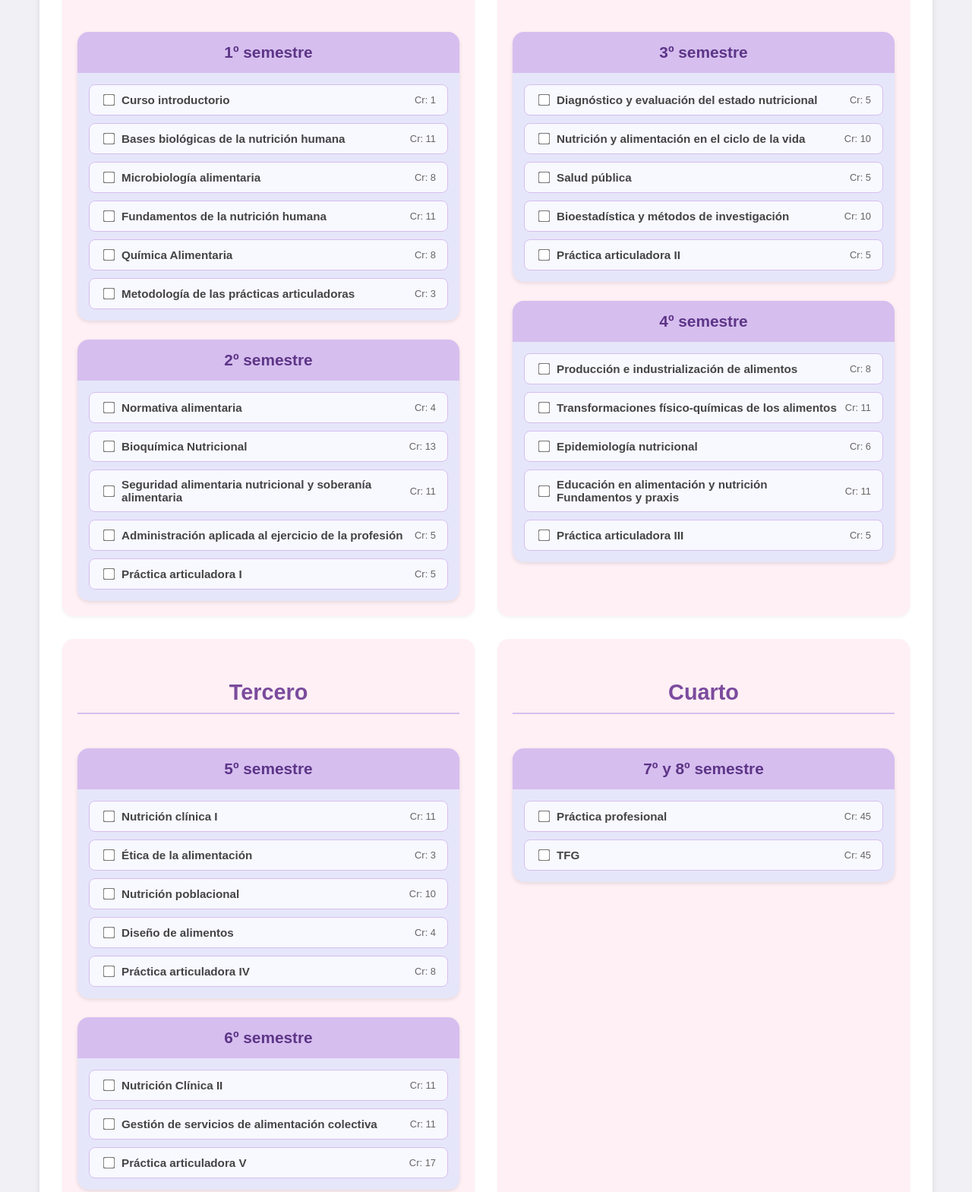
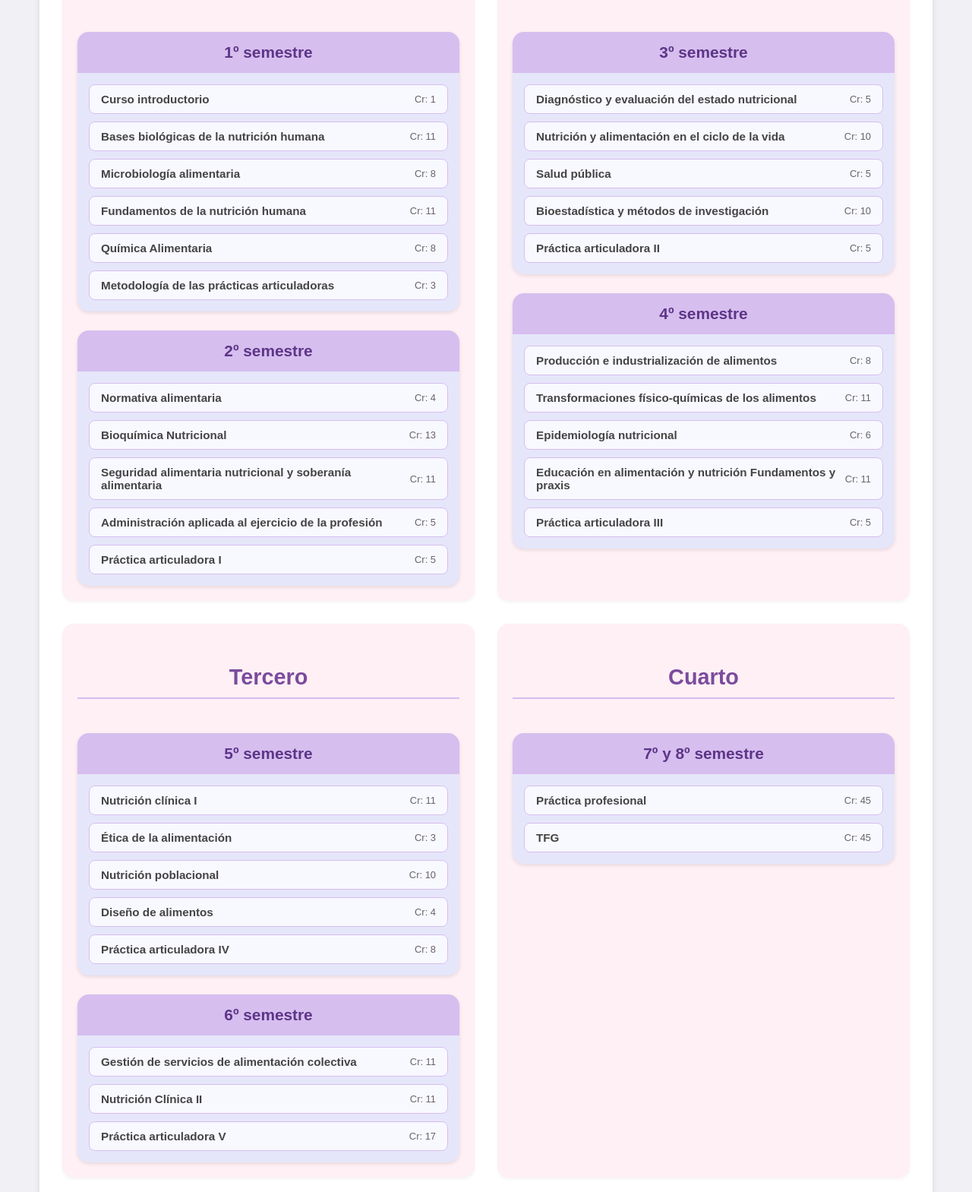
Before and after one commit to antooo82/NUTT, a plain HTML site: page index.html in a window 1280 px wide. Shown: the part 325-1894 px from the top of the page at 76% size. Drawn offline with Linux system fonts and the light colour scheme.

Commit message:
Update index.html

```diff
--- a/index.html
+++ b/index.html
@@ -15,47 +15,29 @@
             <div class="semester-box">
                 <h3>1º semestre</h3>
                 <div class="course-list">
-                    <div class="course-item">
-                        <label>
-                            <input type="checkbox" data-credits="1">
+                    <div class="course-item" data-credits="1">
                         <span class="course-name">Curso introductorio</span>
                         <span class="course-credits">Cr: 1</span>
-                        </label>
                     </div>
-                    <div class="course-item">
-                        <label>
-                            <input type="checkbox" data-credits="11">
+                    <div class="course-item" data-credits="11">
                         <span class="course-name">Bases biológicas de la nutrición humana</span>
                         <span class="course-credits">Cr: 11</span>
-                        </label>
                     </div>
-                    <div class="course-item">
-                        <label>
-                            <input type="checkbox" data-credits="8">
+                    <div class="course-item" data-credits="8">
                         <span class="course-name">Microbiología alimentaria</span>
                         <span class="course-credits">Cr: 8</span>
-                        </label>
                     </div>
-                    <div class="course-item">
-                        <label>
-                            <input type="checkbox" data-credits="11">
+                    <div class="course-item" data-credits="11">
                         <span class="course-name">Fundamentos de la nutrición humana</span>
                         <span class="course-credits">Cr: 11</span>
-                        </label>
                     </div>
-                    <div class="course-item">
-                        <label>
-                            <input type="checkbox" data-credits="8">
+                    <div class="course-item" data-credits="8">
                         <span class="course-name">Química Alimentaria</span>
                         <span class="course-credits">Cr: 8</span>
-                        </label>
                     </div>
-                    <div class="course-item">
-                        <label>
-                            <input type="checkbox" data-credits="3">
+                    <div class="course-item" data-credits="3">
                         <span class="course-name">Metodología de las prácticas articuladoras</span>
                         <span class="course-credits">Cr: 3</span>
-                        </label>
                     </div>
                 </div>
             </div>
@@ -63,40 +45,25 @@
             <div class="semester-box">
                 <h3>2º semestre</h3>
                 <div class="course-list">
-                    <div class="course-item">
-                        <label>
-                            <input type="checkbox" data-credits="4">
+                    <div class="course-item" data-credits="4">
                         <span class="course-name">Normativa alimentaria</span>
                         <span class="course-credits">Cr: 4</span>
-                        </label>
                     </div>
-                    <div class="course-item">
-                        <label>
-                            <input type="checkbox" data-credits="13">
+                    <div class="course-item" data-credits="13">
                         <span class="course-name">Bioquímica Nutricional</span>
                         <span class="course-credits">Cr: 13</span>
-                        </label>
                     </div>
-                    <div class="course-item">
-                        <label>
-                            <input type="checkbox" data-credits="11">
+                    <div class="course-item" data-credits="11">
                         <span class="course-name">Seguridad alimentaria nutricional y soberanía alimentaria</span>
                         <span class="course-credits">Cr: 11</span>
-                        </label>
                     </div>
-                    <div class="course-item">
-                        <label>
-                            <input type="checkbox" data-credits="5">
+                    <div class="course-item" data-credits="5">
                         <span class="course-name">Administración aplicada al ejercicio de la profesión</span>
                         <span class="course-credits">Cr: 5</span>
-                        </label>
                     </div>
-                    <div class="course-item">
-                        <label>
-                            <input type="checkbox" data-credits="5">
+                    <div class="course-item" data-credits="5">
                         <span class="course-name">Práctica articuladora I</span>
                         <span class="course-credits">Cr: 5</span>
-                        </label>
                     </div>
                 </div>
             </div>
@@ -107,40 +74,25 @@
             <div class="semester-box">
                 <h3>3º semestre</h3>
                 <div class="course-list">
-                    <div class="course-item">
-                        <label>
-                            <input type="checkbox" data-credits="5">
+                    <div class="course-item" data-credits="5">
                         <span class="course-name">Diagnóstico y evaluación del estado nutricional</span>
                         <span class="course-credits">Cr: 5</span>
-                        </label>
                     </div>
-                    <div class="course-item">
-                        <label>
-                            <input type="checkbox" data-credits="10">
+                    <div class="course-item" data-credits="10">
                         <span class="course-name">Nutrición y alimentación en el ciclo de la vida</span>
                         <span class="course-credits">Cr: 10</span>
-                        </label>
                     </div>
-                    <div class="course-item">
-                        <label>
-                            <input type="checkbox" data-credits="5">
+                    <div class="course-item" data-credits="5">
                         <span class="course-name">Salud pública</span>
                         <span class="course-credits">Cr: 5</span>
-                        </label>
                     </div>
-                    <div class="course-item">
-                        <label>
-                            <input type="checkbox" data-credits="10">
+                    <div class="course-item" data-credits="10">
                         <span class="course-name">Bioestadística y métodos de investigación</span>
                         <span class="course-credits">Cr: 10</span>
-                        </label>
                     </div>
-                    <div class="course-item">
-                        <label>
-                            <input type="checkbox" data-credits="5">
+                    <div class="course-item" data-credits="5">
                         <span class="course-name">Práctica articuladora II</span>
                         <span class="course-credits">Cr: 5</span>
-                        </label>
                     </div>
                 </div>
             </div>
@@ -148,40 +100,25 @@
             <div class="semester-box">
                 <h3>4º semestre</h3>
                 <div class="course-list">
-                    <div class="course-item">
-                        <label>
-                            <input type="checkbox" data-credits="8">
+                    <div class="course-item" data-credits="8">
                         <span class="course-name">Producción e industrialización de alimentos</span>
                         <span class="course-credits">Cr: 8</span>
-                        </label>
                     </div>
-                    <div class="course-item">
-                        <label>
-                            <input type="checkbox" data-credits="11">
+                    <div class="course-item" data-credits="11">
                         <span class="course-name">Transformaciones físico-químicas de los alimentos</span>
                         <span class="course-credits">Cr: 11</span>
-                        </label>
                     </div>
-                    <div class="course-item">
-                        <label>
-                            <input type="checkbox" data-credits="6">
+                    <div class="course-item" data-credits="6">
                         <span class="course-name">Epidemiología nutricional</span>
                         <span class="course-credits">Cr: 6</span>
-                        </label>
                     </div>
-                    <div class="course-item">
-                        <label>
-                            <input type="checkbox" data-credits="11">
+                    <div class="course-item" data-credits="11">
                         <span class="course-name">Educación en alimentación y nutrición Fundamentos y praxis</span>
                         <span class="course-credits">Cr: 11</span>
-                        </label>
                     </div>
-                    <div class="course-item">
-                        <label>
-                            <input type="checkbox" data-credits="5">
+                    <div class="course-item" data-credits="5">
                         <span class="course-name">Práctica articuladora III</span>
                         <span class="course-credits">Cr: 5</span>
-                        </label>
                     </div>
                 </div>
             </div>
@@ -192,40 +129,25 @@
             <div class="semester-box">
                 <h3>5º semestre</h3>
                 <div class="course-list">
-                    <div class="course-item">
-                        <label>
-                            <input type="checkbox" data-credits="11">
+                    <div class="course-item" data-credits="11">
                         <span class="course-name">Nutrición clínica I</span>
                         <span class="course-credits">Cr: 11</span>
-                        </label>
                     </div>
-                    <div class="course-item">
-                        <label>
-                            <input type="checkbox" data-credits="3">
+                    <div class="course-item" data-credits="3">
                         <span class="course-name">Ética de la alimentación</span>
                         <span class="course-credits">Cr: 3</span>
-                        </label>
                     </div>
-                    <div class="course-item">
-                        <label>
-                            <input type="checkbox" data-credits="10">
+                    <div class="course-item" data-credits="10">
                         <span class="course-name">Nutrición poblacional</span>
                         <span class="course-credits">Cr: 10</span>
-                        </label>
                     </div>
-                    <div class="course-item">
-                        <label>
-                            <input type="checkbox" data-credits="4">
+                    <div class="course-item" data-credits="4">
                         <span class="course-name">Diseño de alimentos</span>
                         <span class="course-credits">Cr: 4</span>
-                        </label>
                     </div>
-                    <div class="course-item">
-                        <label>
-                            <input type="checkbox" data-credits="8">
+                    <div class="course-item" data-credits="8">
                         <span class="course-name">Práctica articuladora IV</span>
                         <span class="course-credits">Cr: 8</span>
-                        </label>
                     </div>
                 </div>
             </div>
@@ -233,26 +155,17 @@
             <div class="semester-box">
                 <h3>6º semestre</h3>
                 <div class="course-list">
-                    <div class="course-item">
-                        <label>
-                            <input type="checkbox" data-credits="11">
+                    <div class="course-item" data-credits="11">
+                        <span class="course-name">Gestión de servicios de alimentación colectiva</span>
+                        <span class="course-credits">Cr: 11</span>
+                    </div>
+                    <div class="course-item" data-credits="11">
                         <span class="course-name">Nutrición Clínica II</span>
                         <span class="course-credits">Cr: 11</span>
-                        </label>
                     </div>
-                    <div class="course-item">
-                        <label>
-                            <input type="checkbox" data-credits="11">
-                            <span class="course-name">Gestión de servicios de alimentación colectiva</span>
-                            <span class="course-credits">Cr: 11</span>
-                        </label>
-                    </div>
-                    <div class="course-item">
-                        <label>
-                            <input type="checkbox" data-credits="17">
+                    <div class="course-item" data-credits="17">
                         <span class="course-name">Práctica articuladora V</span>
                         <span class="course-credits">Cr: 17</span>
-                        </label>
                     </div>
                 </div>
             </div>
@@ -263,19 +176,13 @@
             <div class="semester-box">
                 <h3>7º y 8º semestre</h3>
                 <div class="course-list">
-                    <div class="course-item">
-                        <label>
-                            <input type="checkbox" data-credits="45">
+                    <div class="course-item" data-credits="45">
                         <span class="course-name">Práctica profesional</span>
                         <span class="course-credits">Cr: 45</span>
-                        </label>
                     </div>
-                    <div class="course-item">
-                        <label>
-                            <input type="checkbox" data-credits="45">
+                    <div class="course-item" data-credits="45">
                         <span class="course-name">TFG</span>
                         <span class="course-credits">Cr: 45</span>
-                        </label>
                     </div>
                 </div>
             </div>
```
Lines whose indentation alone changed are shown as unchanged.
